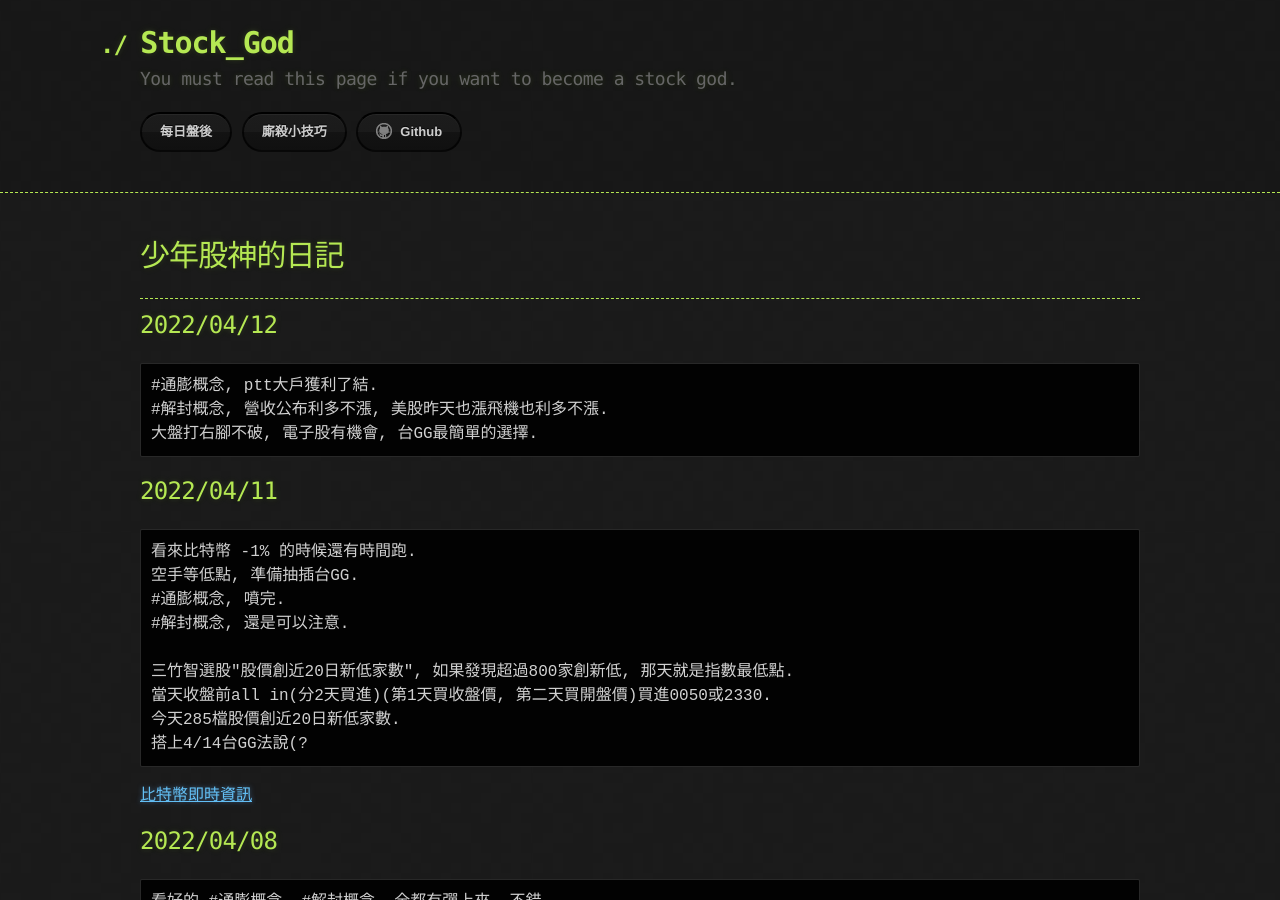
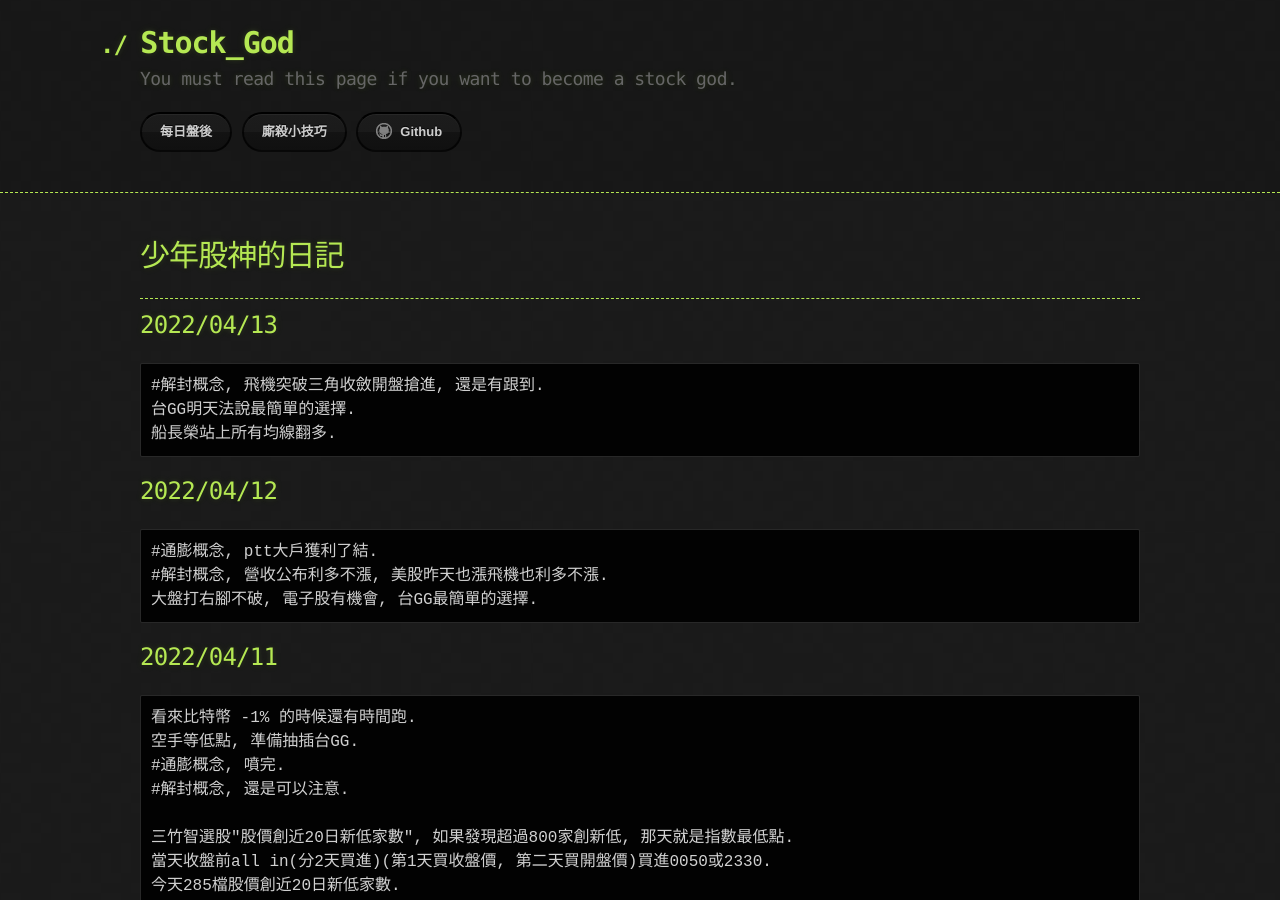
Before and after one commit to lepg5487/Stock_God, a Jekyll site: the page built from index.md, in a window 1280 px wide and 900 px high. Built offline with Jekyll 4.4.1, drawn with Linux system fonts in a browser that asks for light colours; our own code applies the rules of GitHub Pages for plain Markdown files.

Commit message:
Update index.md

````diff
--- a/index.md
+++ b/index.md
@@ -5,6 +5,13 @@ layout: testlayouts
 # 少年股神的日記
 
 ---
+
+## 2022/04/13
+```
+#解封概念, 飛機突破三角收斂開盤搶進, 還是有跟到.
+台GG明天法說最簡單的選擇.
+船長榮站上所有均線翻多.
+```
 
 ## 2022/04/12
 ```
````
